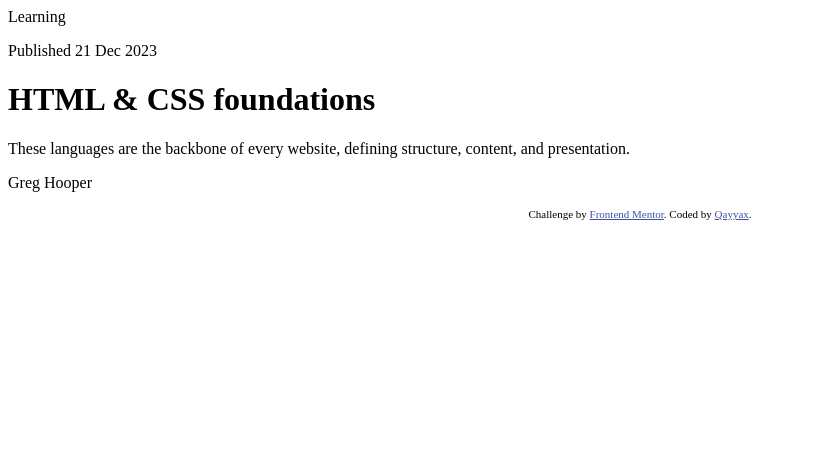
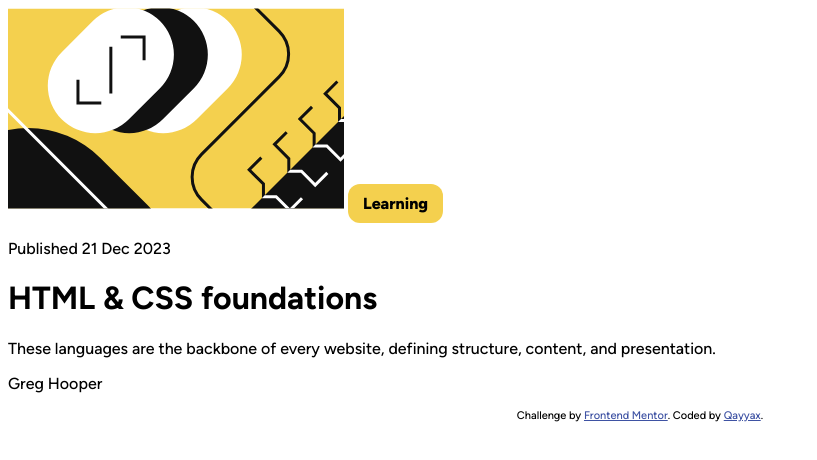
Before and after one commit to Qayyax/Blog-preview-card, a plain HTML site: page index.html in a window 1280 px wide. Shown: the whole page, without its empty margins (0-817 px from the left). Drawn offline with Linux system fonts and the light colour scheme.

Commit message:
style for tag

```diff
--- a/index.html
+++ b/index.html
@@ -13,6 +13,7 @@
     />
 
     <title>Frontend Mentor | Blog preview card</title>
+    <link rel="stylesheet" href="styles.css" />
 
     <style>
       .attribution {
@@ -26,6 +27,10 @@
   </head>
   <body>
     <main>
+      <img
+        src="assets/images/illustration-article.svg"
+        alt="card illustration"
+      />
       <div class="tag">Learning</div>
 
       <p>Published 21 Dec 2023</p>
--- a/styles.css
+++ b/styles.css
@@ -16,3 +16,11 @@ body {
   font-family: "Figtree", sans-serif;
   font-weight: 500;
 }
+
+.tag {
+  background-color: var(--yellow);
+  border-radius: 12px;
+  padding: 10px 15px;
+  display: inline-block;
+  font-weight: 800;
+}
```
